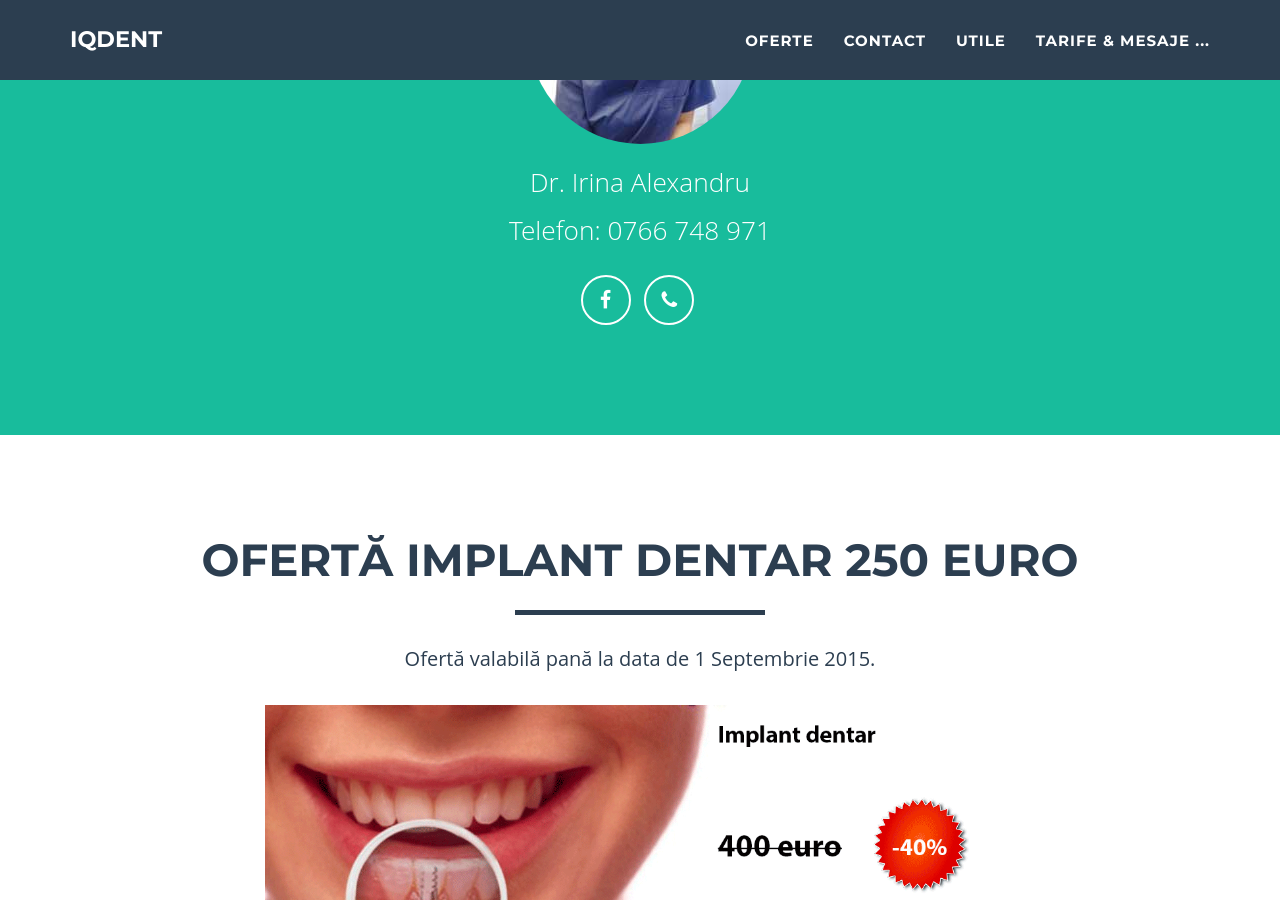
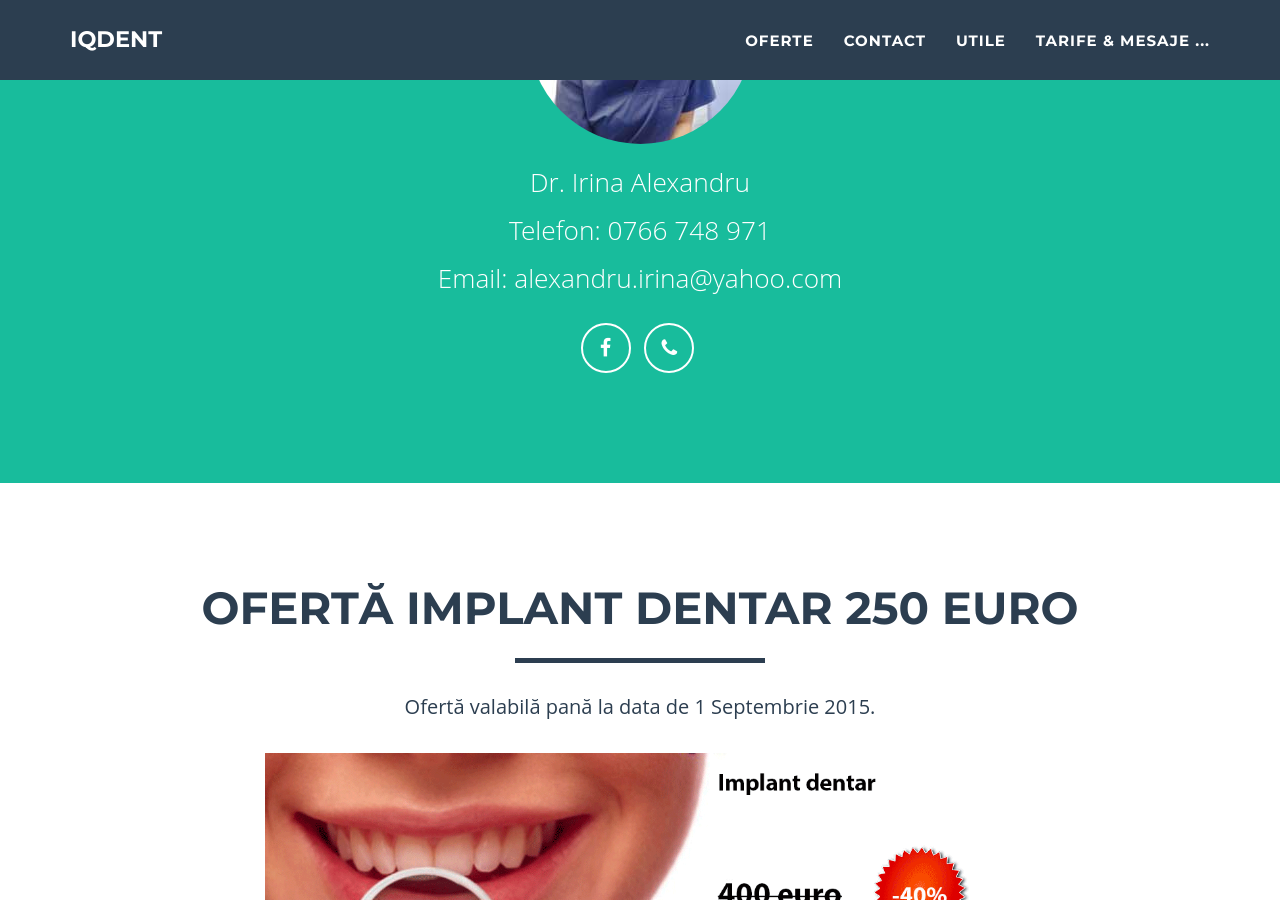
Before and after one commit to littledentgopo/offerdent, a Jekyll site: the page built from index.html, in a window 1280 px wide and 900 px high, scrolled down 443 px. Built offline with Jekyll 4.4.1, drawn with Linux system fonts in a browser that asks for light colours; nearby versions of some CDN libraries.

Commit message:
adding email

```diff
--- a/_config.yml
+++ b/_config.yml
@@ -18,6 +18,7 @@ contact:
         img: img/team/1.jpg
         fb: https://www.facebook.com/dririnaalexandru
         msg: https://www.facebook.com/messages/dririnaalexandru
+        email: alexandru.irina@yahoo.com
     two:
         name: Dr. Bogdan Calenic
         prefix: bogdan-
--- a/_includes/header.html
+++ b/_includes/header.html
@@ -24,7 +24,7 @@
 
                             <p class="skills">{{site.contact.one.name}}</p>
                             <p class="skills">Telefon: {{site.contact.one.tel}}</p>
-
+                            <p class="skills">Email: {{site.contact.one.email}}</p>
 
                              <ul class="list-inline">
                                <li>
```
